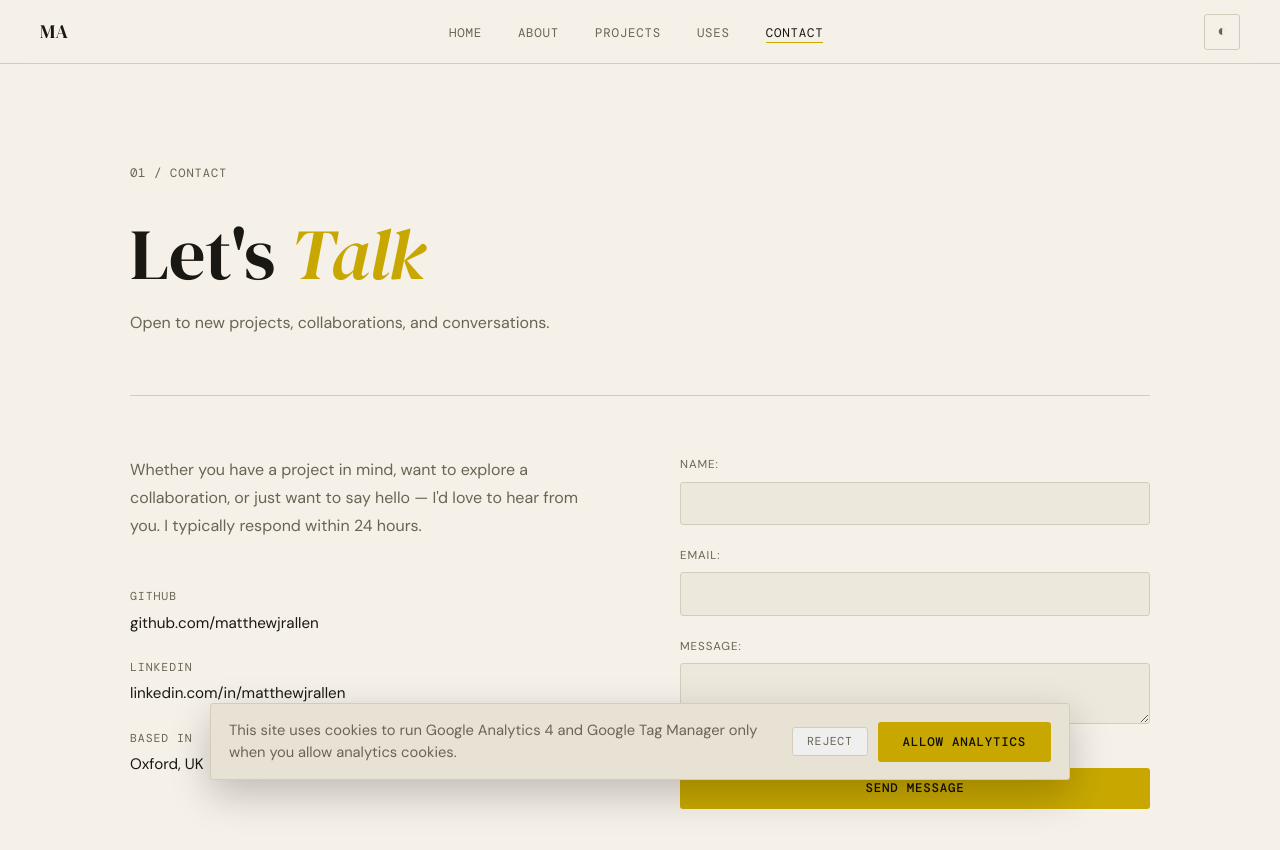
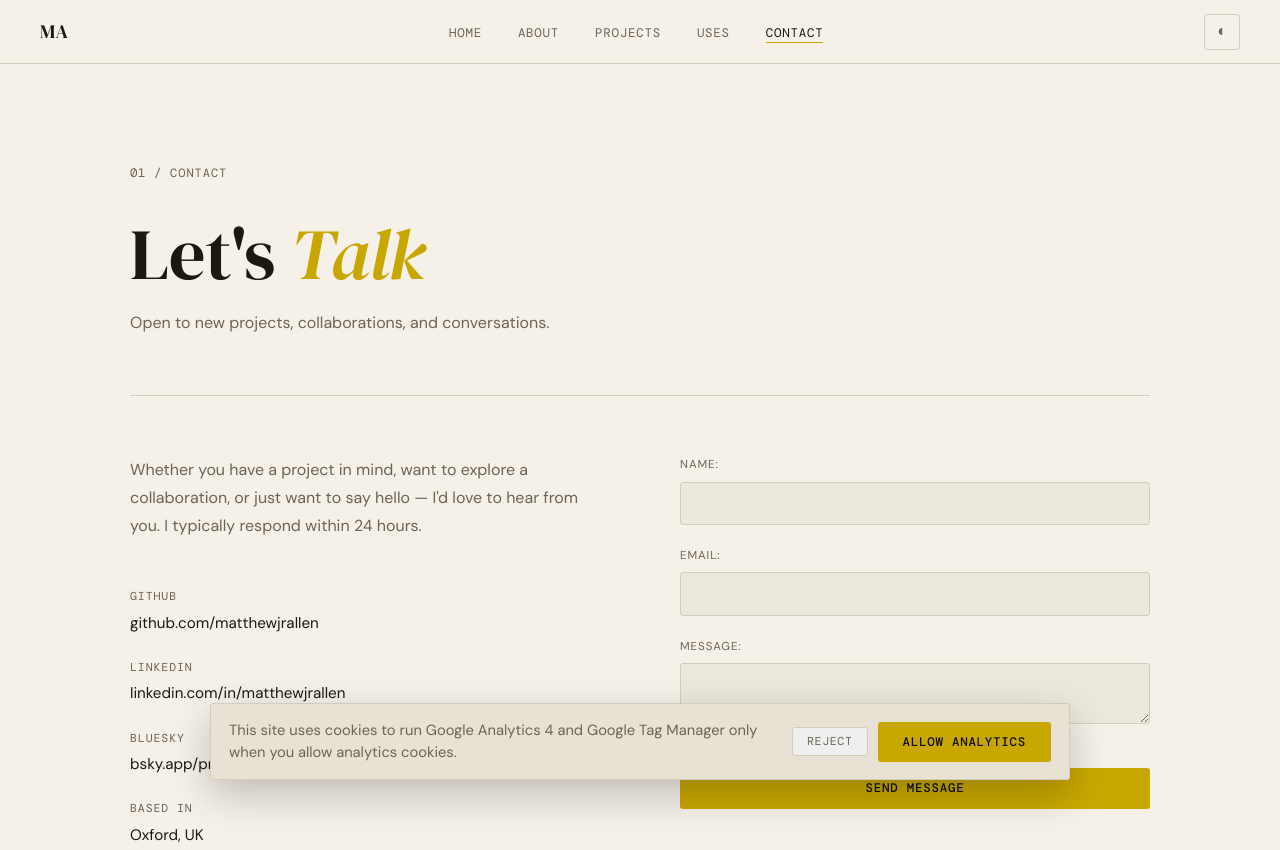
Before and after one commit to matthewjrallen/matthewjrallen.github.io, an Eleventy site: page src/pages/contact.md in a window 1280 px wide. Shown: the top 850 px of the page. Built offline with nearby package versions, Linux system fonts and the light colour scheme; Eleventy itself is replaced by a stand-in of ours; files that its build step writes are made by us from their sources; a web font is replaced by a local one; what eleventy-plugin-svg-contents would draw is missing.

Commit message:
Update contact.njk
Added Bluesky link

```diff
--- a/src/_includes/layouts/contact.njk
+++ b/src/_includes/layouts/contact.njk
@@ -30,6 +30,11 @@ layout: "layouts/base.njk"
 			<div class="contact-item">
 			<span class="mono contact-label">LinkedIn</span>
 			<a href="https://www.linkedin.com/in/matthewjrallen" target="_blank">linkedin.com/in/matthewjrallen</a>
+			</div>
+
+			<div class="contact-item">
+			<span class="mono contact-label">Bluesky</span>
+			<a href="https://bsky.app/profile/matthewallen.me" target="_blank">bsky.app/profile/matthewallen.me</a>
 			</div>
 
 			<div class="contact-item">
```
